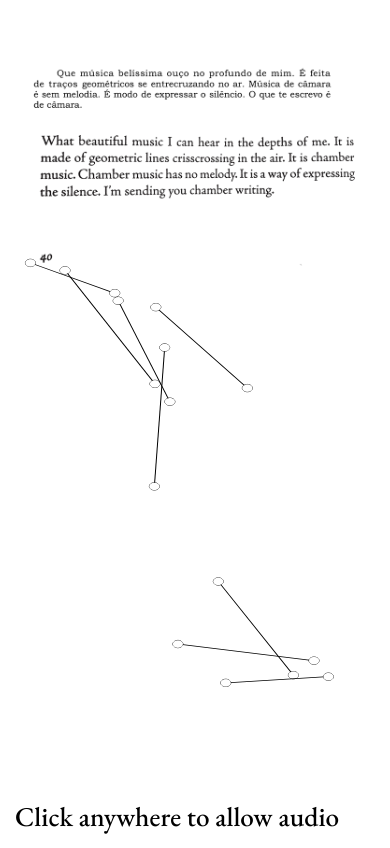
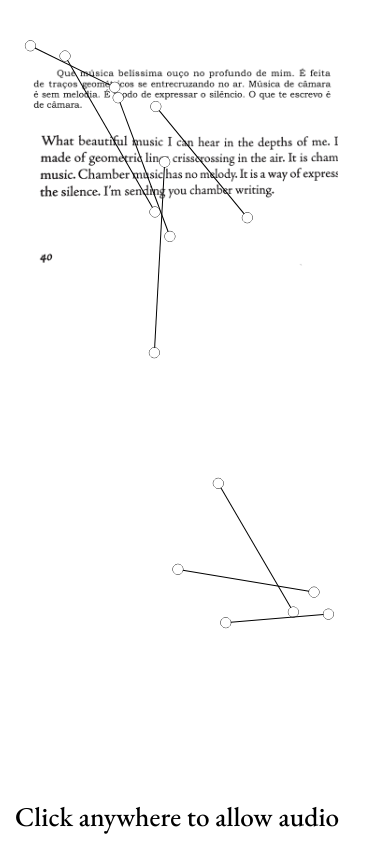
Before and after one commit to leodomingo/interesting-lines, a SvelteKit app: page / in a window 390 px wide. Built offline with nearby package versions, Linux system fonts and the light colour scheme.

Commit message:
reset correct view

```diff
--- a/src/components/canvas/index.svelte
+++ b/src/components/canvas/index.svelte
@@ -169,7 +169,7 @@
 		// fit the render viewport to the scene
 		Render.lookAt(render, {
 			min: { x: 0, y: 0 },
-			max: { x: 800, y: 600 }
+			max: { x: innerWidth < 800 ? innerWidth : 800, y: innerHeight < 600 ? innerHeight : 600, }
 		});
 
 		// context for MatterTools.Demo
```
